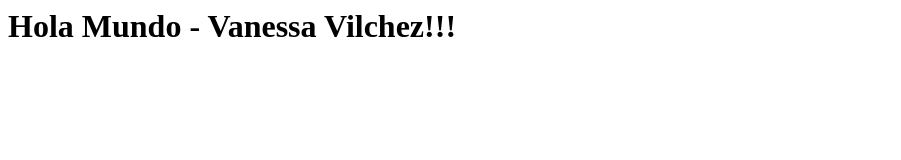
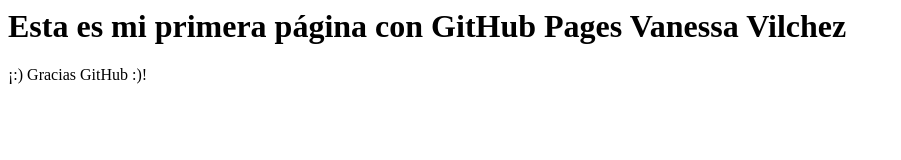
Before and after one commit to VanessaVilchez/Repo_VVILCHEZ, a plain HTML site: page index.html in a window 1280 px wide. Shown: the whole page, without its empty margins (0-901 px from the left). Drawn offline with Linux system fonts and the light colour scheme.

Commit message:
Update index.html

```diff
--- a/index.html
+++ b/index.html
@@ -1,3 +1,4 @@
 <html>
-        <h1> Hola Mundo - Vanessa Vilchez!!! </h1>
+<h1> Esta es mi primera página con GitHub Pages Vanessa Vilchez </h1>
+<p>¡:) Gracias GitHub :)!</p>
 </html>
```
